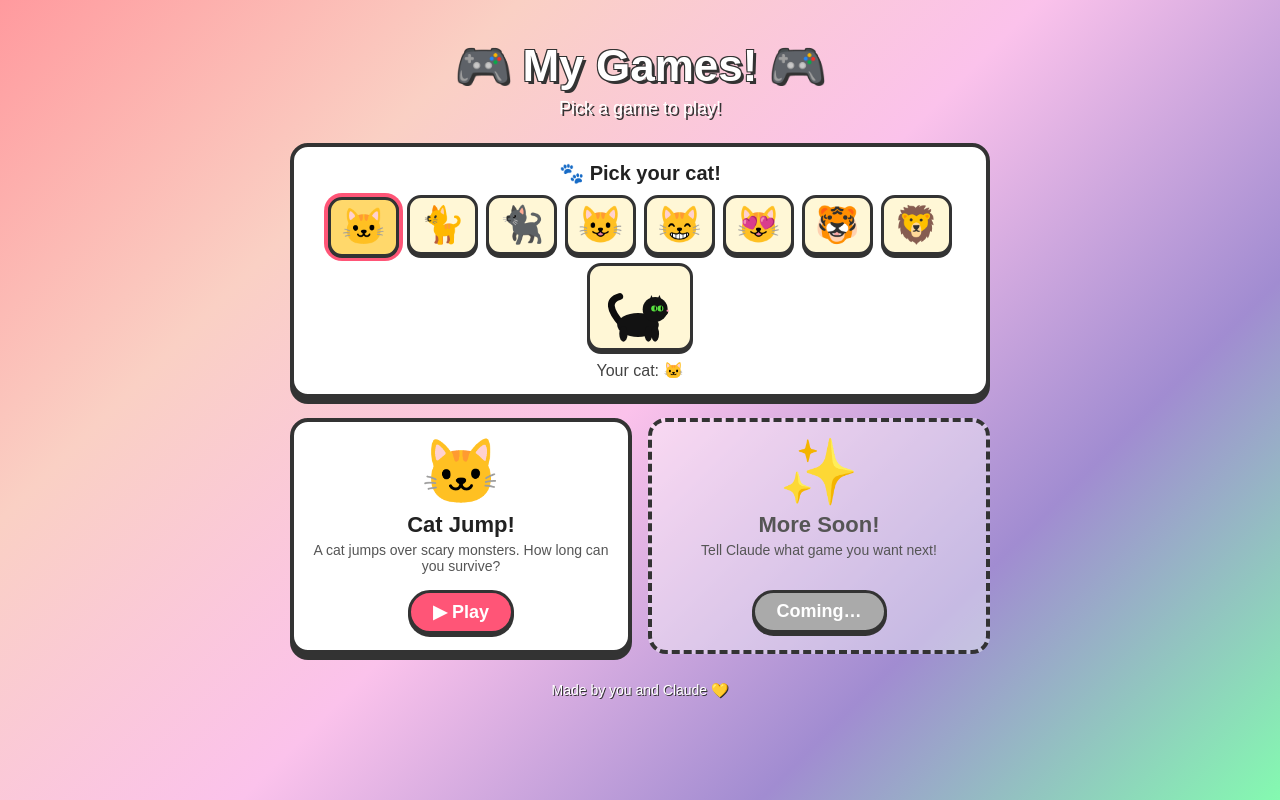
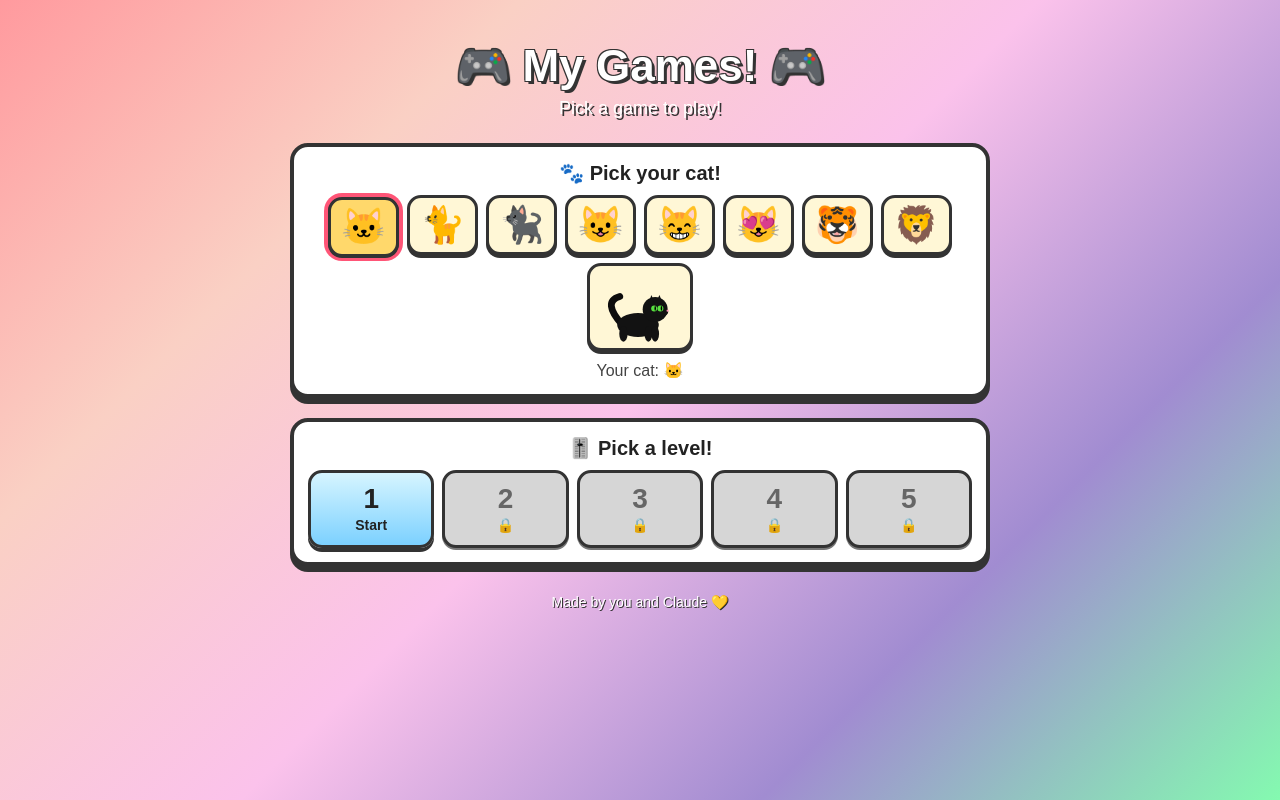
Before and after one commit to coderlambda/game-sharing, a website: page games/cat-jump/index.html in a window 1280 px wide. Drawn offline with Linux system fonts and the light colour scheme.

Commit message:
Cat Jump: levels 1-5 with a locked progression on the homepage
Homepage now has a 5-button level picker. Level 1 is always
unlocked. Level N+1 unlocks after the player survives 5 minutes
at level N. Progress persists in localStorage. The game reads a
?level= query param as the starting level and records the beaten
level when its timer rolls over.

Co-Authored-By: Claude Opus 4.7 (1M context) <noreply@anthropic.com>

```diff
--- a/games/cat-jump/index.html
+++ b/games/cat-jump/index.html
@@ -150,6 +150,50 @@
     font-size: 16px;
     color: #444;
   }
+  .levels {
+    display: grid;
+    grid-template-columns: repeat(5, 1fr);
+    gap: 8px;
+  }
+  .level-btn {
+    background: #fff;
+    border: 3px solid #333;
+    border-radius: 14px;
+    padding: 12px 6px;
+    text-decoration: none;
+    color: #222;
+    box-shadow: 0 4px 0 #333;
+    display: flex;
+    flex-direction: column;
+    align-items: center;
+    gap: 4px;
+    transition: transform 0.1s, box-shadow 0.1s;
+  }
+  .level-btn:active {
+    transform: translateY(3px);
+    box-shadow: 0 1px 0 #333;
+  }
+  .level-btn.unlocked {
+    background: linear-gradient(#d6f5ff, #7cd1ff);
+  }
+  .level-btn.beaten {
+    background: linear-gradient(#ddffe0, #7cdd8b);
+  }
+  .level-btn.locked {
+    background: #d6d6d6;
+    color: #666;
+    cursor: not-allowed;
+    box-shadow: 0 2px 0 #777;
+  }
+  .level-btn .level-num {
+    font-size: 28px;
+    font-weight: bold;
+    line-height: 1;
+  }
+  .level-btn .level-label {
+    font-size: 14px;
+    font-weight: bold;
+  }
 </style>
 </head>
 <body>
@@ -175,19 +219,29 @@
       <div class="picked">Your cat: <span id="picked">🐱</span></div>
     </div>
 
-    <div class="grid">
-      <a class="card" href="cat-jump.html">
-        <div class="icon">🐱</div>
-        <div class="title">Cat Jump!</div>
-        <div class="desc">A cat jumps over scary monsters. How long can you survive?</div>
-        <div class="play">▶ Play</div>
-      </a>
-
-      <div class="card coming">
-        <div class="icon">✨</div>
-        <div class="title">More Soon!</div>
-        <div class="desc">Tell Claude what game you want next!</div>
-        <div class="play">Coming…</div>
+    <div class="picker">
+      <h2>🎚️ Pick a level!</h2>
+      <div class="levels" id="levels">
+        <a class="level-btn" data-level="1" href="cat-jump.html?level=1">
+          <div class="level-num">1</div>
+          <div class="level-label">Start</div>
+        </a>
+        <a class="level-btn" data-level="2" href="cat-jump.html?level=2">
+          <div class="level-num">2</div>
+          <div class="level-label">🔒</div>
+        </a>
+        <a class="level-btn" data-level="3" href="cat-jump.html?level=3">
+          <div class="level-num">3</div>
+          <div class="level-label">🔒</div>
+        </a>
+        <a class="level-btn" data-level="4" href="cat-jump.html?level=4">
+          <div class="level-num">4</div>
+          <div class="level-label">🔒</div>
+        </a>
+        <a class="level-btn" data-level="5" href="cat-jump.html?level=5">
+          <div class="level-num">5</div>
+          <div class="level-label">🔒</div>
+        </a>
       </div>
     </div>
 
@@ -281,6 +335,24 @@ function drawBlackCat(ctx, cx, by, size) {
       btn.classList.add('selected');
     });
   }
+
+  // level gating
+  const highestBeaten = parseInt(localStorage.getItem('catJumpHighestBeaten') || '0', 10);
+  for (const btn of document.querySelectorAll('.level-btn')) {
+    const lvl = parseInt(btn.dataset.level, 10);
+    const label = btn.querySelector('.level-label');
+    if (lvl > highestBeaten + 1) {
+      btn.classList.add('locked');
+      btn.addEventListener('click', e => e.preventDefault());
+      label.textContent = '🔒';
+    } else if (lvl <= highestBeaten) {
+      btn.classList.add('beaten');
+      label.textContent = '✓ Beaten';
+    } else {
+      btn.classList.add('unlocked');
+      label.textContent = lvl === 1 ? 'Start' : '▶ Play';
+    }
+  }
 </script>
 </body>
 </html>
```
Also changed, not shown: games/cat-jump/cat-jump.html (+19 -4 lines).
